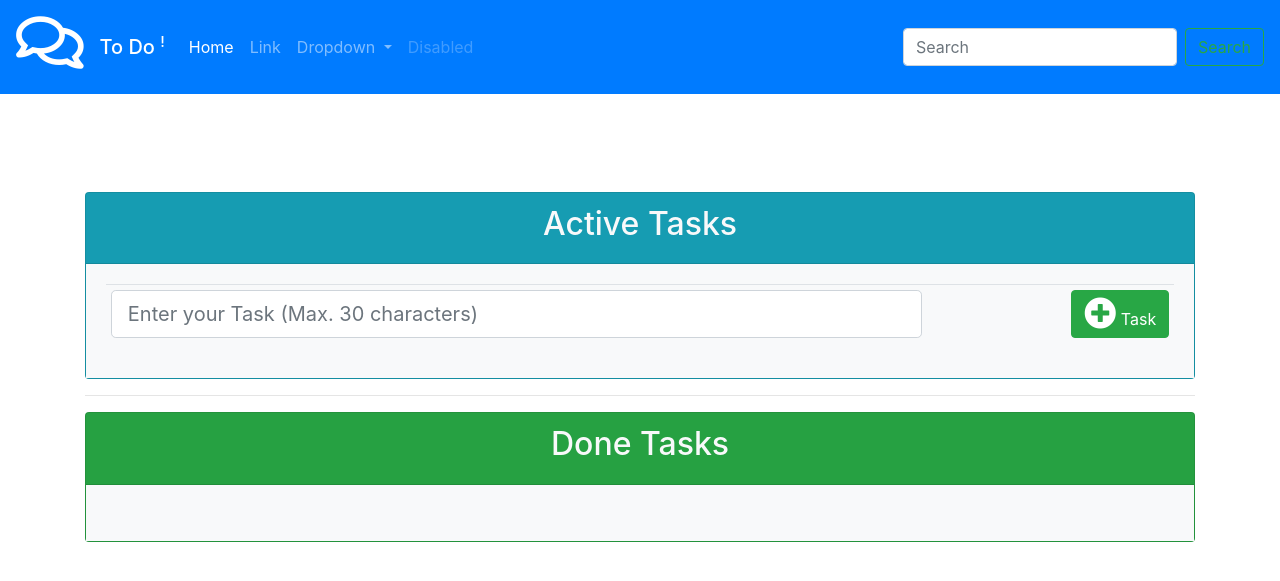
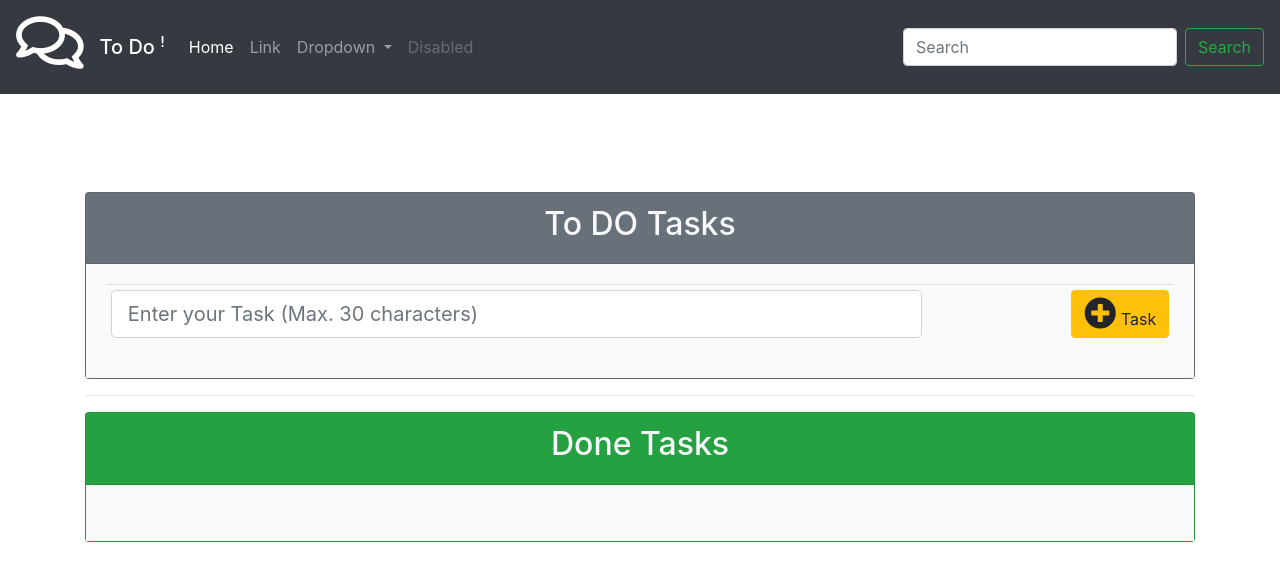
Before and after one commit to mayals/hello-from-May, a Django app: template src/todo/templates/todo/index.html in a window 1280 px wide. Shown: the top 581 px of the page. Run offline with Django 3.2, Linux system fonts and the light colour scheme; the template is opened without the code that fills it, so the values that code supplies are empty; some libraries are stand-ins or nearby versions.

Commit message:
working in index.html add date for each not done task

```diff
--- a/src/todo/templates/base.html
+++ b/src/todo/templates/base.html
@@ -18,7 +18,7 @@
   </head>
   <body>
 {% comment %} nabar start {% endcomment %}
-<nav class="navbar navbar-expand-lg navbar-dark  bg-primary fixed-top">
+<nav class="navbar navbar-expand-lg navbar-dark bg-dark fixed-top">
   <!-- logo start -->
         <div class="navbar-brand rotate-n-15 h3">
             <i class="far fa-comments fa-3x"></i>
--- a/src/todo/templates/todo/index.html
+++ b/src/todo/templates/todo/index.html
@@ -13,8 +13,8 @@
 <div class='container'>
 
 
-    <div class="card bg-info mb-3">
-      <div class="card-header"><h2 class="text-light text-center">Active Tasks</h2></div>
+    <div class="card bg-secondary text-dark mb-3">
+      <div class="card-header"><h2 class="text-light text-center">To DO Tasks</h2></div>
         <div class="card-body bg-light table-responsive">
             <table class="table table-hover table-sm">
               <tbody>
@@ -33,23 +33,30 @@
               {% comment %} start  end row  {% endcomment %}
                 {% for task in tasks_not_done %}
                         <tr>
-                            <td>
+
                                 {% if task.T_status == False %}
+                                    <td>
                                     <h5 class='font-weight-bold'>
                                       <a href="{% url 'todo:change_status' task_id=task.id %}" class="btn" role="button" aria-pressed="true">
                                       <i class="text-secondary far fa-clock fa-2x"></i>
                                       </a>
                                       <span>{{ task.T_name }}</span>
                                     </h5>
+                                    <td/>
+                                    <td>
+                                       <small><span class='text-muted font-italic text-lef'>{{ task.T_published|date:"d M" }}</span><small>
+                                    </td>
                                 {% else %}
+                                    <td>
                                     <h5 class='font-weight-light text-muted'>
                                       <a href="{% url 'todo:change_status' task_id=task.id %}" class="btn" role="button" aria-pressed="true">
                                       <i class="text-success fas fa-check fa-2x"></i>
                                       </a>
                                       <span><del> {{ task.T_name }}</del></span>
                                     </h5>
+                                    </td>
                                 {% endif %}
-                            </td>
+
                             {% comment %} edit task button  {% endcomment %}
                             <td>
                               <a href="{% url 'todo:task_edit' task_id=task.id %}"  class='float-right btn'>
@@ -75,7 +82,7 @@
                             <input name='T_name' class="form-control form-control-lg" type="text" placeholder="Enter your Task (Max. 30 characters)">
                           </td>
                           <td>
-                              <button type="submit" class="btn btn-success float-right" id="add_task_btn"
+                              <button type="submit" class="btn btn-warning float-right" id="add_task_btn"
                               title="Add a New Task"><i class="fas fa-plus-circle fa-2x"></i> Task</button>
                           </td>
                         </tr>
@@ -107,7 +114,9 @@
                                       <i class="text-secondary far fa-clock fa-2x"></i>
                                       </a>
                                       <span>{{ task.T_name }}</span>
+
                                     </h5>
+
                                 {% else %}
                                     <h5 class='font-weight-light text-muted'>
                                       <a href="{% url 'todo:change_status' task_id=task.id %}" class="btn" role="button" aria-pressed="true">
--- a/src/todo/views.py
+++ b/src/todo/views.py
@@ -19,6 +19,7 @@ from django.contrib import messages
 
 def tasks(request):
     tasks = Task.objects.all()
+
     if request.method == 'POST':
         form = AddTask(request.POST)
         if 'T_name' in request.POST:
```
Also changed, not shown: src/db.sqlite3.
